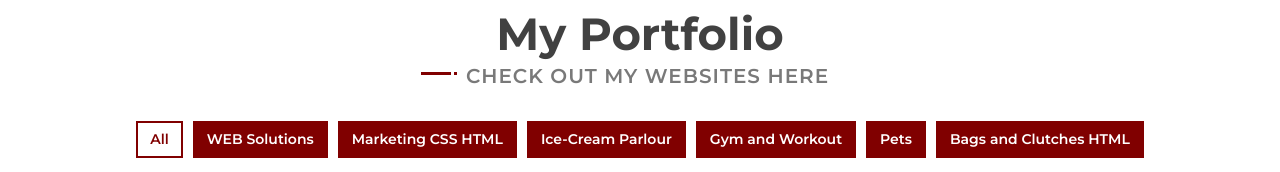
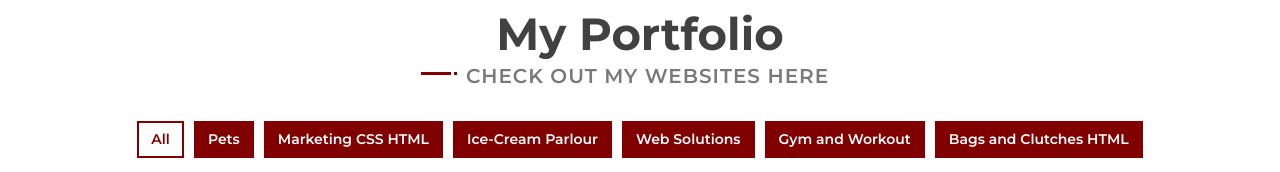
Before and after one commit to Shanzay160/Web-Portfolio, a plain HTML site: page index.html in a window 1280 px wide. Shown: the part 3469-3641 px from the top of the page. Drawn offline with nearby package versions, Linux system fonts and the light colour scheme; grey boxes are pictures that could not be loaded.

Commit message:
Update index.html

```diff
--- a/index.html
+++ b/index.html
@@ -278,11 +278,11 @@
                     <div class="col-12">
                         <ul id="portfolio-filter">
                             <li data-filter="*" class="filter-active">All</li>
-                            <li data-filter=".filter-1">WEB Solutions</li>
+                            <li data-filter=".filter-1">Pets</li>
                             <li data-filter=".filter-2">Marketing CSS HTML</li>
                             <li data-filter=".filter-3">Ice-Cream Parlour</li>
-                            <li data-filter=".filter-4">Gym and Workout</li>
-                            <li data-filter=".filter-5">Pets</li>
+                            <li data-filter=".filter-4">Web Solutions</li>
+                            <li data-filter=".filter-5">Gym and Workout</li>
                             <li data-filter=".filter-6">Bags and Clutches HTML</li>
 
 
@@ -320,7 +320,7 @@
 
                     <!-- 2nd row -->
                     <div class="row portfolio-container">
-                    <div class="col-lg-4 col-md-6 col-sm-12 portfolio-item filter-4 wow fadeInUp" data-wow-delay="0.0s">
+                    <div class="col-lg-4 col-md-6 col-sm-12 portfolio-item filter-5 wow fadeInUp" data-wow-delay="0.0s">
                         <div class="portfolio-wrap">
                             <!-- <div class="portfolio-img"> -->
                                 <img src="https://images.pexels.com/photos/927437/pexels-photo-927437.jpeg?auto=compress&cs=tinysrgb&dpr=2&h=650&w=940" alt="Image" height="330px" width="330PX">
@@ -331,7 +331,7 @@
                             </div>
                             </div>
                             <!-- </div> -->
-                    <div class="col-lg-4 col-md-6 col-sm-12 portfolio-item filter-1 wow fadeInUp" data-wow-delay="0.0s">
+                    <div class="col-lg-4 col-md-6 col-sm-12 portfolio-item filter-6 wow fadeInUp" data-wow-delay="0.0s">
                                 <div class="portfolio-wrap">
                                     <!-- <div class="portfolio-img"> -->
                                         <img src="https://static-buyma-com.akamaized.net/imgdata/item/200410/0053242167/253460671/org.jpg" alt="Image" height="300px" width="390PX">
@@ -346,7 +346,7 @@
                                     <!-- 3rd row -->
                     <div class="row portfolio-container">
 
-                         <div class="col-lg-4 col-md-6 col-sm-12 portfolio-item filter-5 wow fadeInUp" data-wow-delay="0.0s">
+                         <div class="col-lg-4 col-md-6 col-sm-12 portfolio-item filter-4 wow fadeInUp" data-wow-delay="0.0s">
                             <div class="portfolio-wrap">
                             <!-- <div class="portfolio-img"> -->
                                 <img src="https://images.pexels.com/photos/1779487/pexels-photo-1779487.jpeg?auto=compress&cs=tinysrgb&dpr=1&w=500" alt="Image" height="330px" width="300PX">
@@ -357,7 +357,7 @@
 
                             </div>
                         </div>
-                         <div class="col-lg-4 col-md-6 col-sm-12 portfolio-item filter-6 wow fadeInUp" data-wow-delay="0.0s">
+                         <div class="col-lg-4 col-md-6 col-sm-12 portfolio-item filter-1 wow fadeInUp" data-wow-delay="0.0s">
                                 <div class="portfolio-wrap">
                                     <!-- <div class="portfolio-img"> -->
                                         <img src="https://images.pexels.com/photos/1643457/pexels-photo-1643457.jpeg?auto=compress&cs=tinysrgb&dpr=2&h=650&w=940" alt="Image" height="300px" width="390PX">
```
